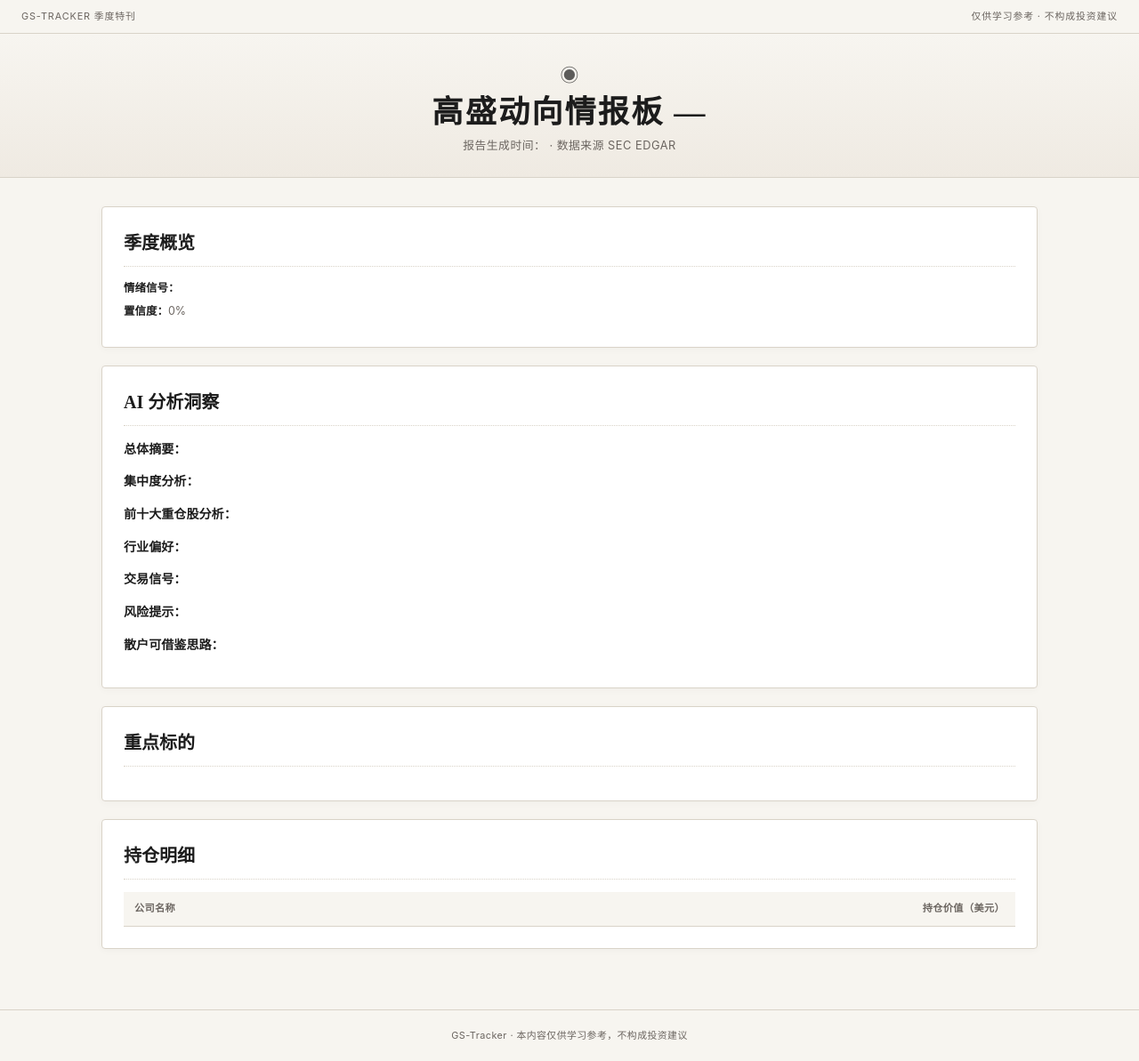
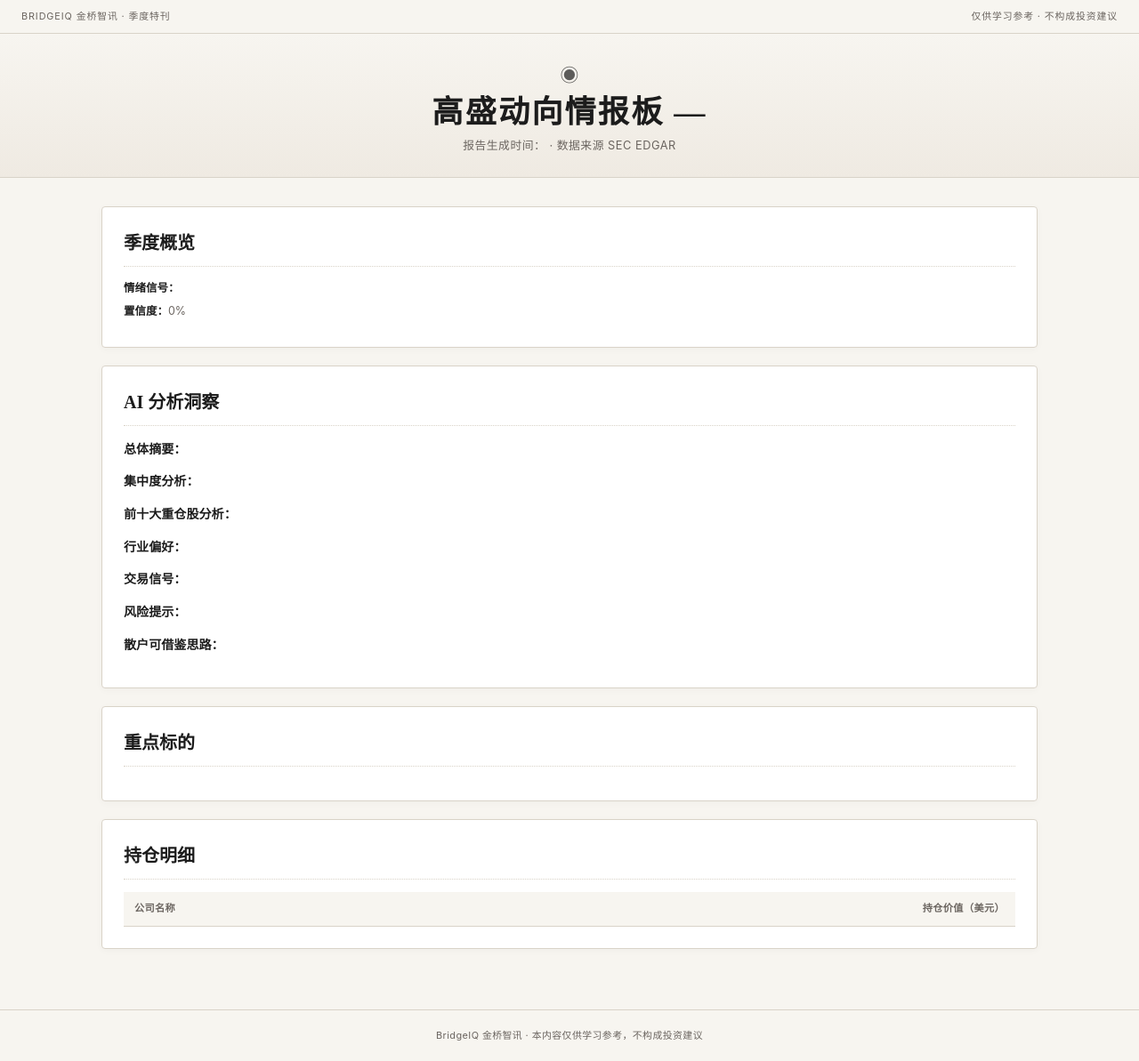
Before and after one commit to zhizhengqin/gs-tracker, a Python web app: template templates/report.html in a window 1280 px wide. Shown: the whole page at 89% size. Run offline with Jinja, Linux system fonts and the light colour scheme; the template is opened without the code that fills it, so the values that code supplies are empty.

Commit message:
fix(report): rebrand report masthead to BridgeIQ

```diff
--- a/templates/report.html
+++ b/templates/report.html
@@ -66,7 +66,7 @@
 </head>
 <body>
     <div class="topbar">
-        <span>GS-Tracker 季度特刊</span>
+        <span>BridgeIQ 金桥智讯 · 季度特刊</span>
         <span>仅供学习参考 · 不构成投资建议</span>
     </div>
     <header class="masthead">
@@ -196,6 +196,6 @@
             </table>
         </div>
     </div>
-    <footer class="footer">GS-Tracker · 本内容仅供学习参考，不构成投资建议</footer>
+    <footer class="footer">BridgeIQ 金桥智讯 · 本内容仅供学习参考，不构成投资建议</footer>
 </body>
 </html>
```
